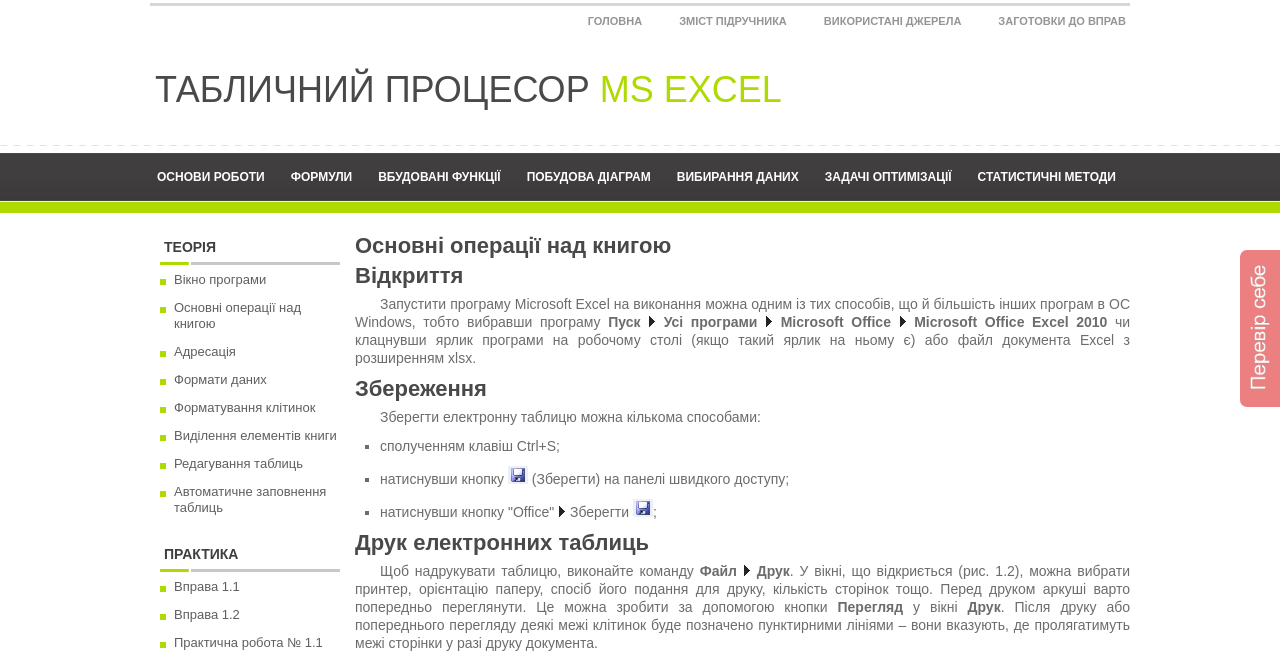
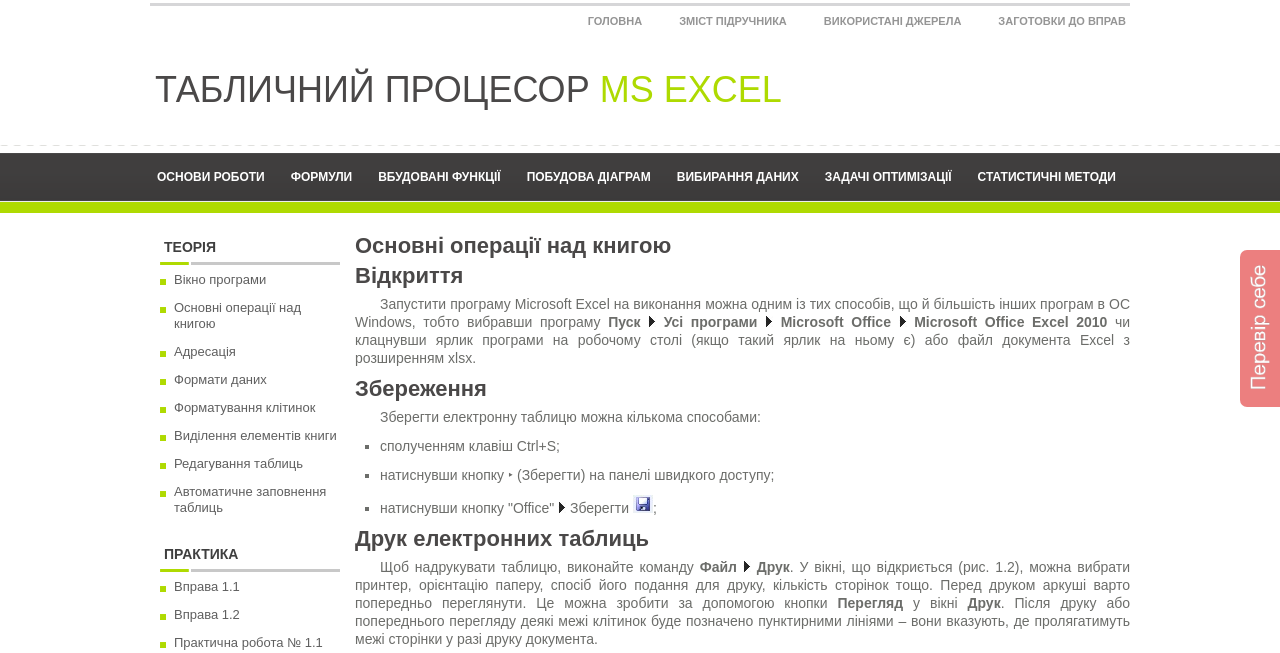
Before and after one commit to MHryshunina/msexcel, a plain HTML site: page book.html in a window 1280 px wide. Shown: the top 653 px of the page. Drawn offline with Linux system fonts and the light colour scheme.

Commit message:
Update book.html

```diff
--- a/book.html
+++ b/book.html
@@ -148,7 +148,7 @@
 	<div class="list_marker">
 	<ul>
 		<li>сполученням клавіш Ctrl+S;</li>
-		<li>натиснувши кнопку <img src="images/icons/icon19.jpg"> (Зберегти) на панелі швидкого доступу; </li>
+		<li>натиснувши кнопку &#8227; (Зберегти) на панелі швидкого доступу; </li>
 		<li>натиснувши кнопку "Office" <img src="images/icons/icon8.jpg"> Зберегти <img src="images/icons/icon19.jpg">;</li>
 	</ul>
 	</div>
```
